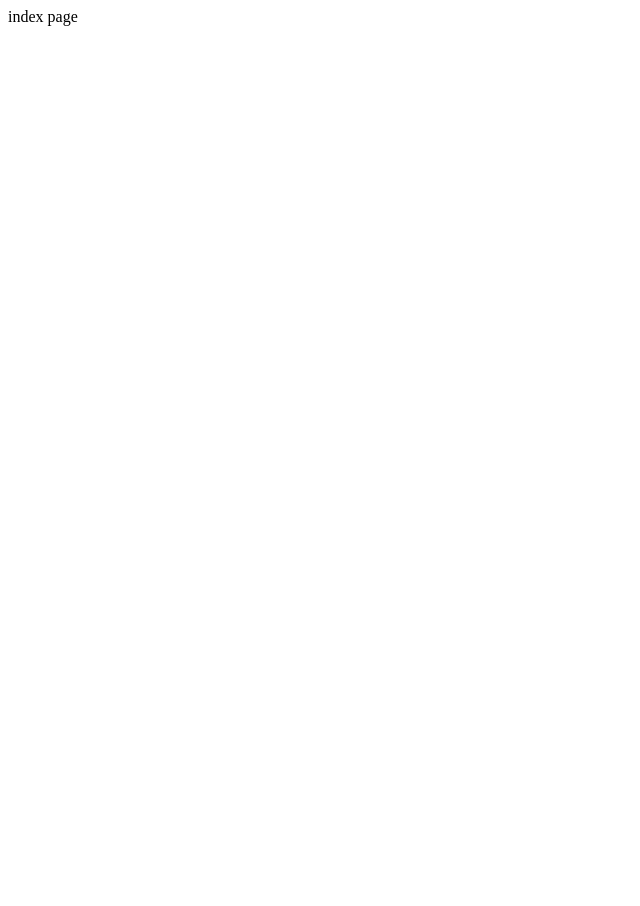
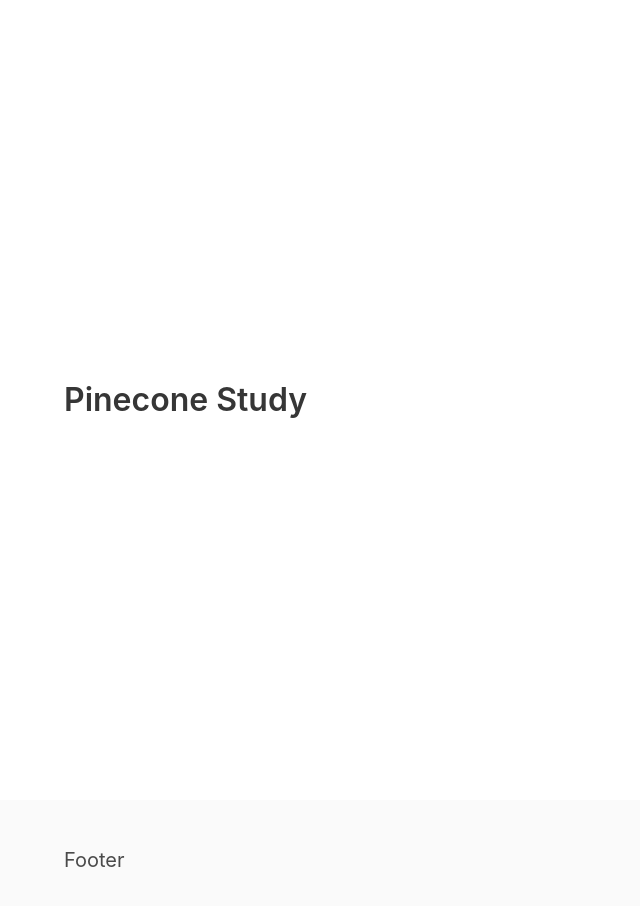
Before and after one commit to AlanWang1/mhacks12, a React (Vite) app: page / in a window 1280 px wide. Shown: the top 906 px of the page, without its empty margins (0-640 px from the left). Before the commit the page ends 800 px from the top, so only its background shows below. Built offline with nearby package versions, Linux system fonts and the light colour scheme.

Commit message:
Added styling basics.

```diff
--- /dev/null
+++ b/src/assets/styles/styles.scss
@@ -0,0 +1,3 @@
+@charset "utf-8";
+
+@import '../../../node_modules/bulma/bulma.sass';
--- /dev/null
+++ b/src/components/Layout.js
@@ -0,0 +1,19 @@
+import React from 'react';
+import '../assets/styles/styles.scss';
+
+class Layout extends React.Component {
+    render() {
+        return (
+        <main>
+            {this.props.children}
+            <section className="footer">
+                <div className="container">
+                    <h2 className="subtitle">Footer</h2>
+                </div>
+            </section>
+        </main>
+        );
+    }
+}
+
+export default Layout;
--- a/src/pages/index.js
+++ b/src/pages/index.js
@@ -1,4 +1,15 @@
 import React from 'react';
 import ReactDOM from 'react-dom';
-
-ReactDOM.render('index page',document.getElementById('root'));
+import Layout from '../components/Layout';
+ReactDOM.render(
+    <Layout>
+        <section className="hero is-fullheight">
+            <section className="hero-body">
+                <div className="container">
+                    <h1 className="title">
+                        Pinecone Study
+                    </h1>
+                </div>
+            </section>
+        </section>
+    </Layout>, document.getElementById('root'));
```
Also changed, not shown: src/pages/404.js (+13 -1 lines).
